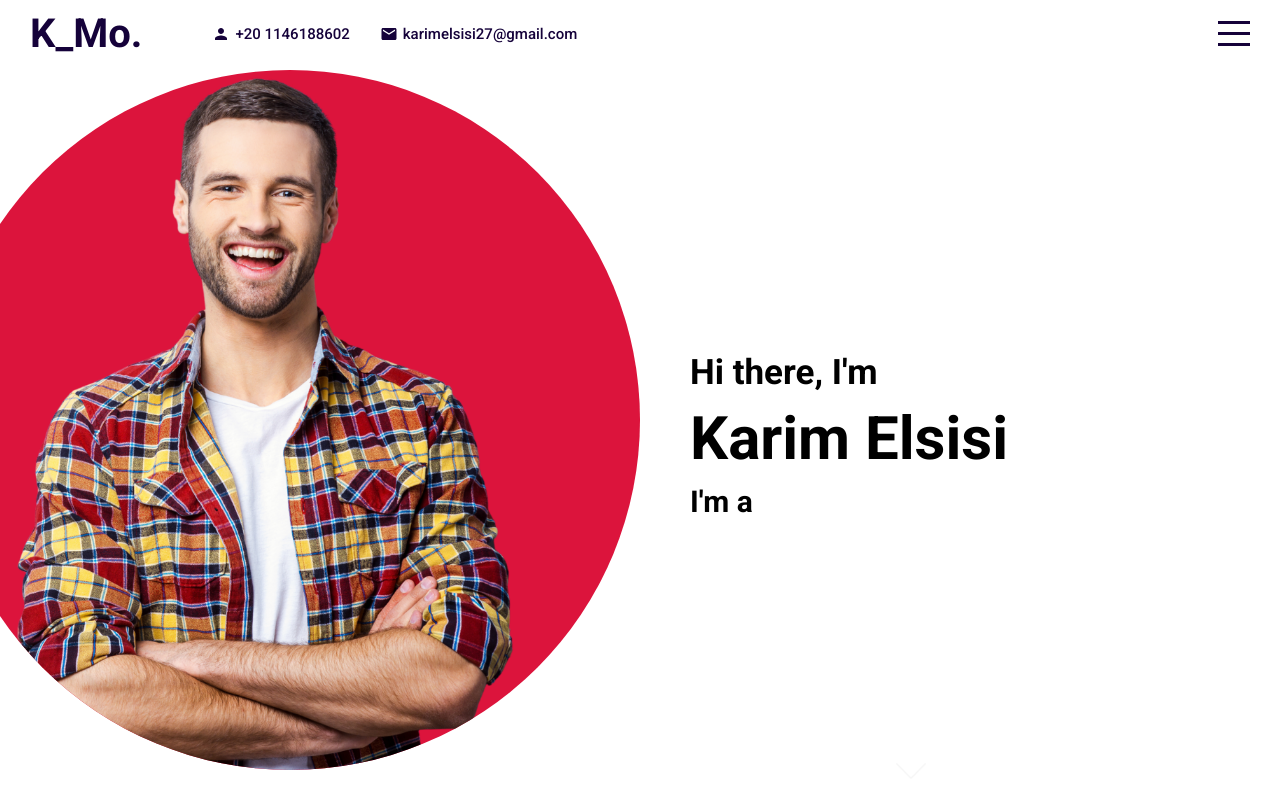
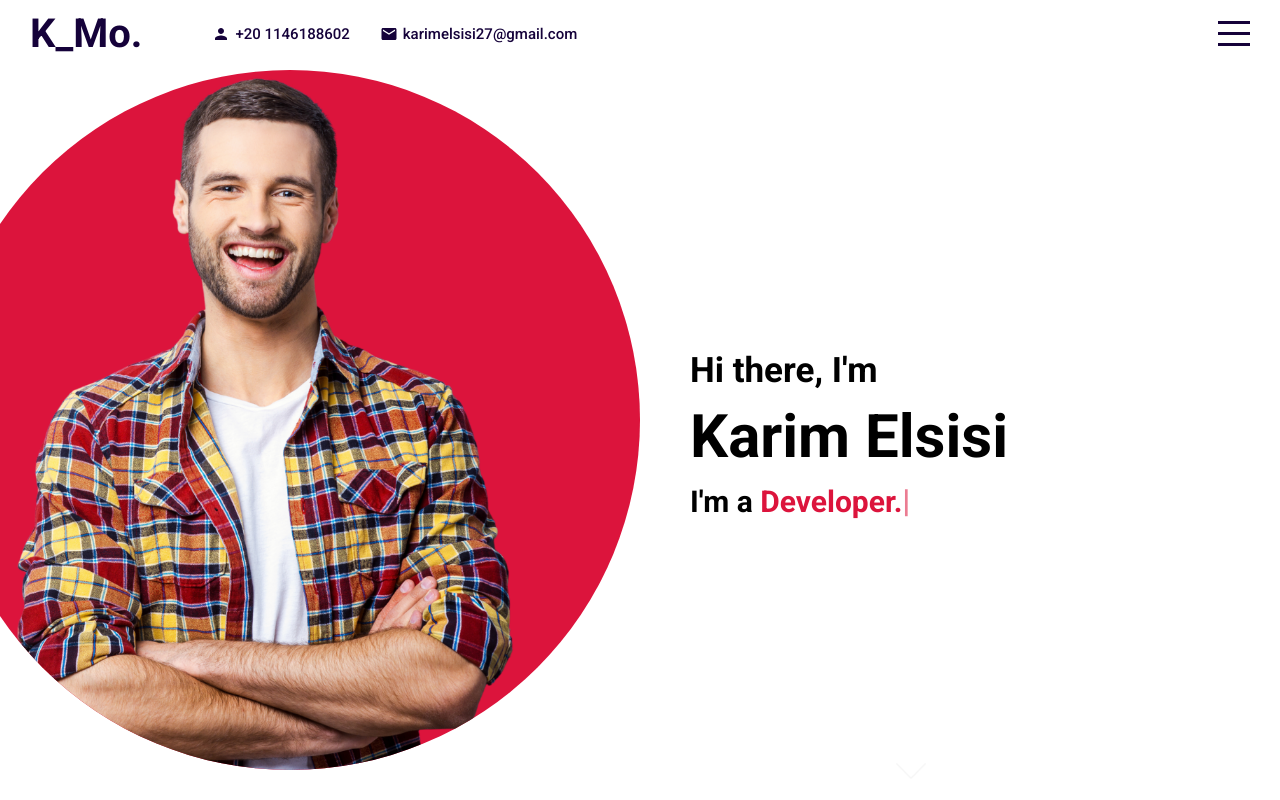
Before and after one commit to K-Mo2/Karim-Elsisi-Portfolio, a React (Create React App) app: page / in a window 1280 px wide. Built offline with nearby package versions, Linux system fonts and the light colour scheme.

Commit message:
adding typing effect ot the intro section

```diff
--- a/package.json
+++ b/package.json
@@ -8,6 +8,7 @@
     "@testing-library/jest-dom": "^5.15.1",
     "@testing-library/react": "^11.2.7",
     "@testing-library/user-event": "^12.8.3",
+    "ityped": "^1.0.3",
     "node-sass": "^6.0.1",
     "react": "^17.0.2",
     "react-dom": "^17.0.2",
--- a/src/components/intro/Intro.jsx
+++ b/src/components/intro/Intro.jsx
@@ -1,7 +1,19 @@
 import React from "react";
 import "./intro.scss";
+import { init } from "ityped";
+import { useRef, useEffect } from "react";
 
 export default function Intro() {
+  const textRef = useRef();
+
+  useEffect(() => {
+    init(textRef.current, {
+      showCursor: true,
+      backDelay: 1500,
+      backSpeed: 60,
+      strings: ["Programmer.", "Developer."],
+    });
+  }, []);
   return (
     <div className="intro" id="intro">
       <div className="left">
@@ -14,7 +26,7 @@ export default function Intro() {
           <h2>Hi there, I'm</h2>
           <h1>Karim Elsisi</h1>
           <h3>
-            I'm a<span></span>
+            I'm a <span ref={textRef}></span>
           </h3>
         </div>
         <a href="#portfolio">
--- a/src/components/intro/intro.scss
+++ b/src/components/intro/intro.scss
@@ -42,6 +42,36 @@
       }
       h3 {
         font-size: 30px;
+        span {
+          font-size: inherit;
+          color: crimson;
+        }
+        .ityped-cursor {
+          font-size: 2rem;
+          opacity: 1;
+          -webkit-animation: blink 0.3s infinite;
+          -moz-animation: blink 0.3s infinite;
+          animation: blink 0.3s infinite;
+          animation-direction: alternate;
+        }
+
+        @keyframes blink {
+          100% {
+            opacity: 0;
+          }
+        }
+
+        @-webkit-keyframes blink {
+          100% {
+            opacity: 0;
+          }
+        }
+
+        @-moz-keyframes blink {
+          100% {
+            opacity: 0;
+          }
+        }
       }
     }
     a {
```
Also changed, not shown: 1 other file (tests, documents, lock files or other folders).
